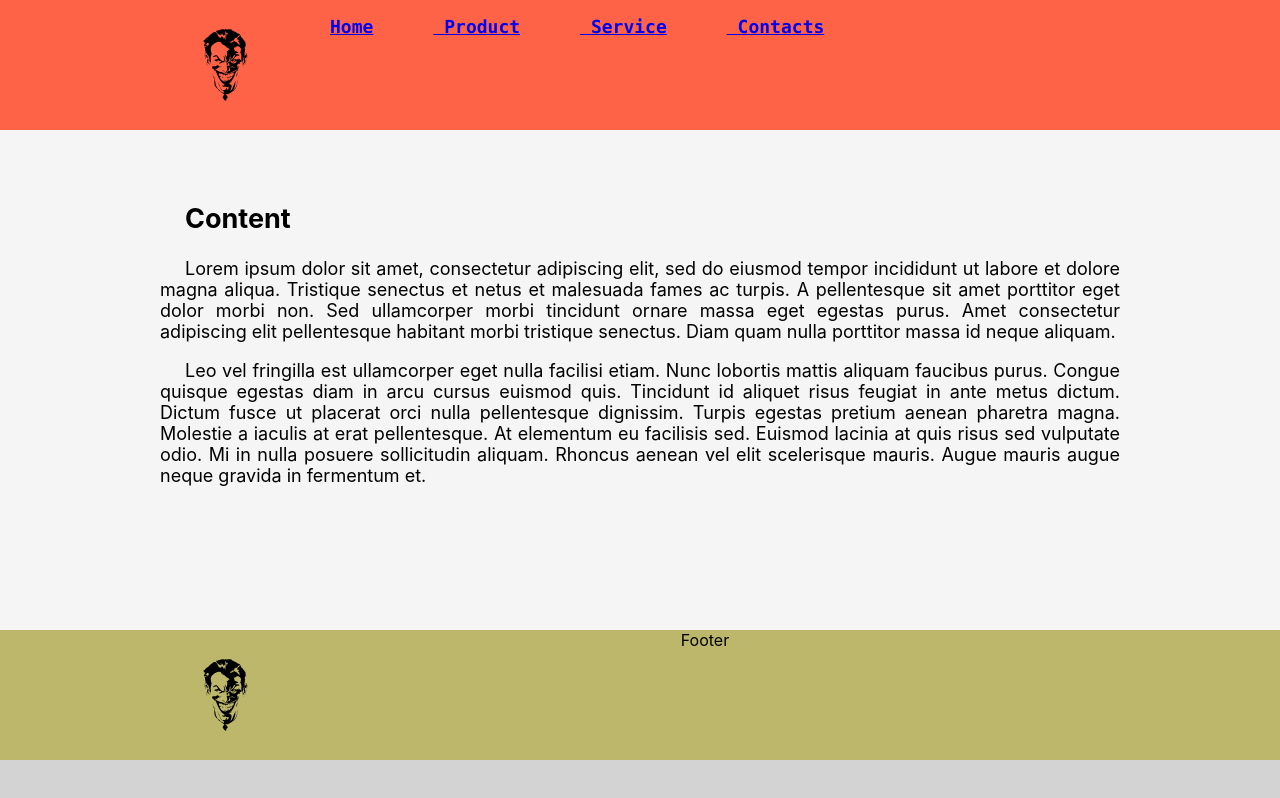
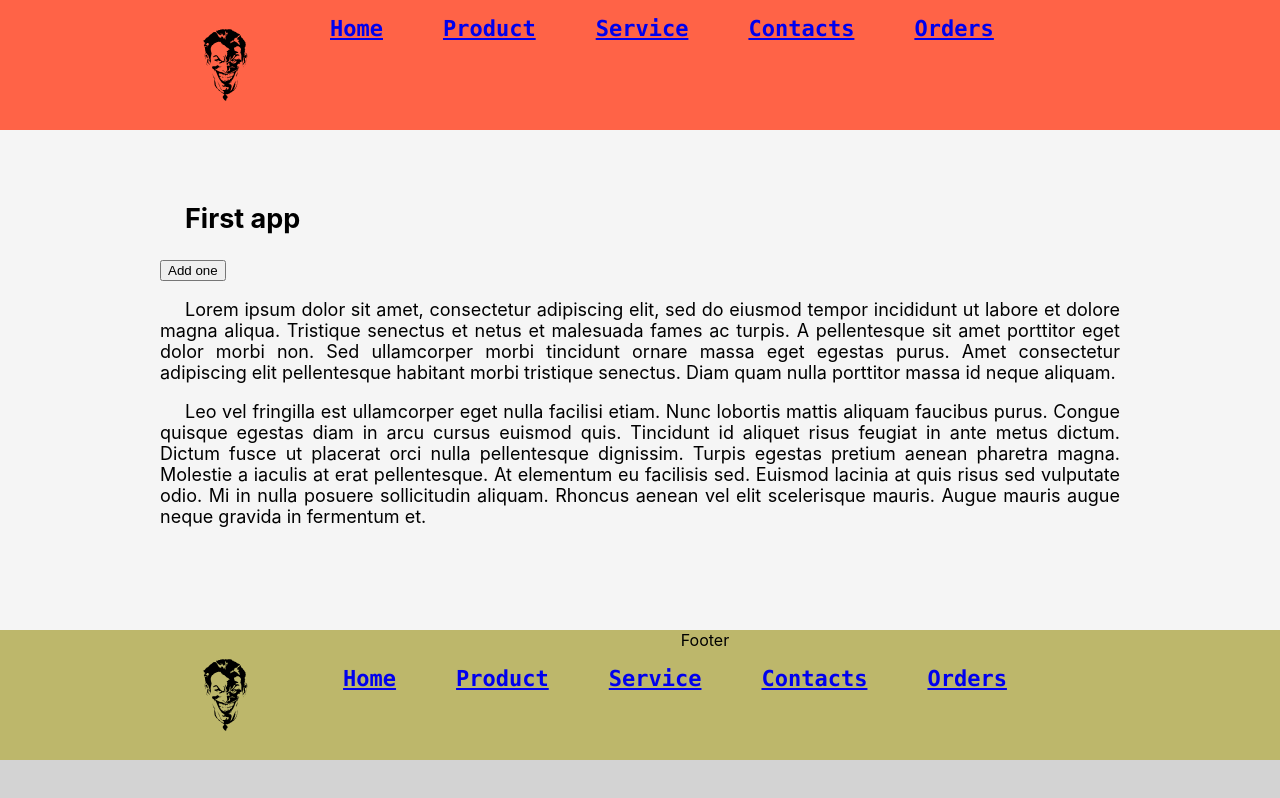
Before and after one commit to Trivme/cra1, a React (Create React App) app: page / in a window 1280 px wide. Built offline with nearby package versions, Linux system fonts and the light colour scheme.

Commit message:
add button + footer menur + remuved menu items to App file

```diff
--- a/src/App.css
+++ b/src/App.css
@@ -53,7 +53,7 @@ footer{
 .App-menu-item{
   margin-right: 60px;
   font-family: Monaco;
-  font-size: 18px;
+  font-size: 22px;
   font-weight: bold;
 
 }
--- a/src/App.js
+++ b/src/App.js
@@ -5,12 +5,34 @@ import Header from "./Header";
 import Footer from "./Footer";
 import Content from "./Content";
 
-function App() {
+const items = [{
+  text: 'Home',
+  link: 'home-page'
+},
+  {
+    text: 'Product',
+    link: 'goods'
+  },
+  {
+    text: 'Service',
+    link: 'serv'
+  },
+  {
+    text: 'Contacts',
+    link: 'contacts'
+  },
+  {
+    text: 'Orders',
+    link: 'orders'
+  }
+];
+
+function App(props) {
   return (
     <div className="App">
-      <Header/>
+      <Header menuItems = {items}/>
       <Content/>
-      <Footer/>
+      <Footer menuItems = {items}/>
     </div>
   );
 }
--- a/src/Content.js
+++ b/src/Content.js
@@ -4,12 +4,19 @@ import './App.css';
 
 function Content() {
 
+  function clickButtonHandler(){
+    console.log('Clicked!');
+  }
+
   return (
     <main className="App-content">
       <div className="container">
         <h2>
-          Content
+          First app
         </h2>
+
+        <button onClick={clickButtonHandler}>Add one</button>
+
         <p>
           Lorem ipsum dolor sit amet, consectetur adipiscing elit,
           sed do eiusmod tempor incididunt ut labore et dolore magna aliqua.
--- a/src/Footer.js
+++ b/src/Footer.js
@@ -2,8 +2,9 @@ import React from 'react';
 import logo from './logo.svg';
 import './App.css';
 import Logo from "./Logo";
+import MenuItem from "./MenuItem";
 
-function Footer() {
+function Footer(props) {
 
   return (
     <footer>
@@ -11,6 +12,9 @@ function Footer() {
             <Logo/>
             <div id='footer text' className='Footer-text'>
                 Footer
+              <ul className="footerMainMenu">
+                {props.menuItems.map(el => <MenuItem key={el.text} menuItem={el}/>)}
+              </ul>
             </div>
         </div>
     </footer>
--- a/src/Header.js
+++ b/src/Header.js
@@ -3,30 +3,14 @@ import './App.css';
 import Logo from "./Logo";
 import Menu from "./Menu";
 
-const items = [{
-        text: 'Home',
-        link: 'home-page'
-    },
-    {
-        text: 'Product',
-        link: 'goods'
-    },
-    {
-        text: 'Service',
-        link: 'serv'
-    },
-    {
-        text: 'Contacts',
-        link: 'contacts'
-    }
-];
 
-function Header() {
+
+function Header(props) {
   return (
     <header>
         <div className="container">
             <Logo/>
-            <Menu items = {items}/>
+            <Menu items = {props.menuItems}/>
         </div>
     </header>
   );
--- a/src/Menu.js
+++ b/src/Menu.js
@@ -7,9 +7,9 @@ function Menu(props) {
 
   return (
     <nav className='App-menu'>
-        <ul>
-            {props.items.map(el=> <MenuItem key = {el.text} menuItem = {el} />)}
-        </ul>
+      <ul>
+        {props.items.map(el => <MenuItem key={el.text} menuItem={el}/>)}
+      </ul>
     </nav>
   );
 }
--- a/src/MenuItem.js
+++ b/src/MenuItem.js
@@ -6,11 +6,10 @@ function MenuItem(props) {
 
     console.log(props);
 
+
   return (
     <a className='App-menu-item'>
-        <a
-            href={props.menuItem.link}> {props.menuItem.text}
-        </a>
+        <a idqa={props.menuItem.text} href={props.menuItem.link}>{props.menuItem.text}</a>
     </a>
   );
 }
```
